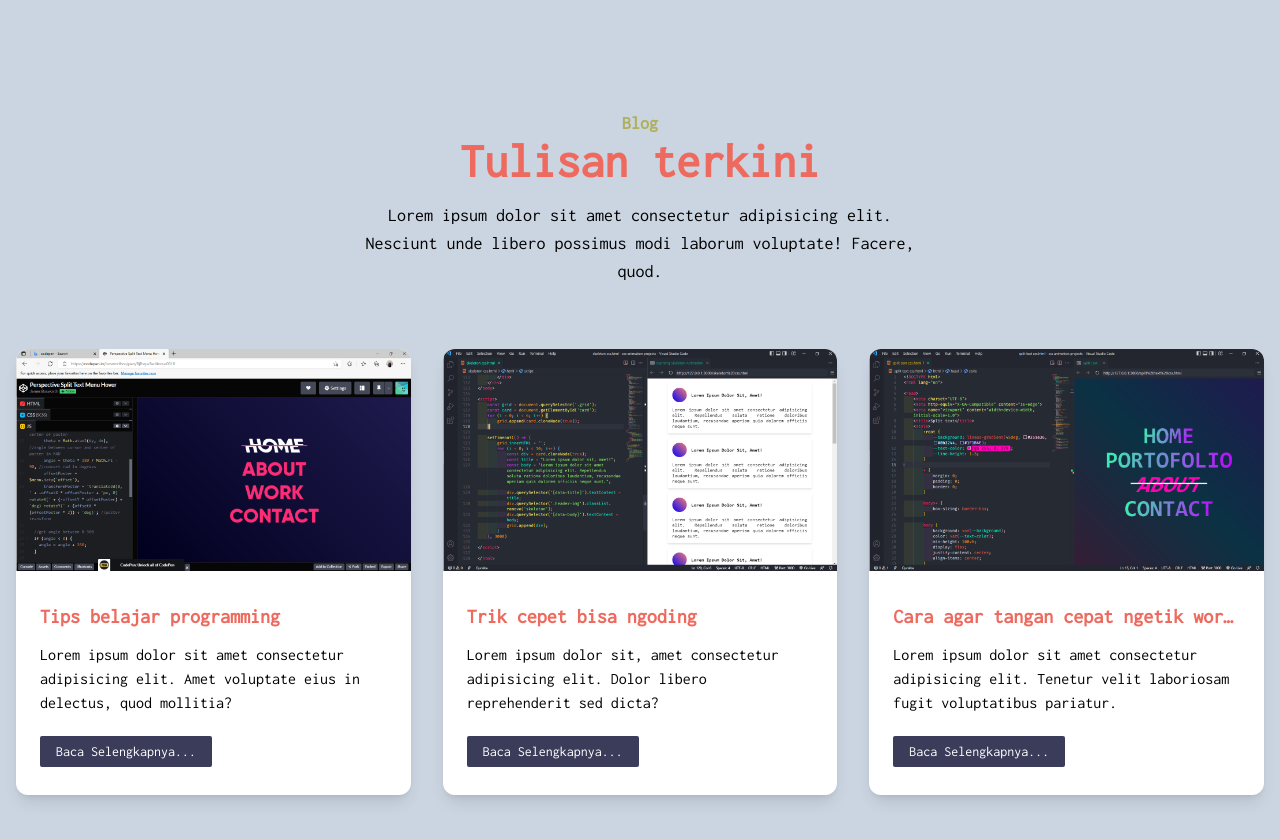
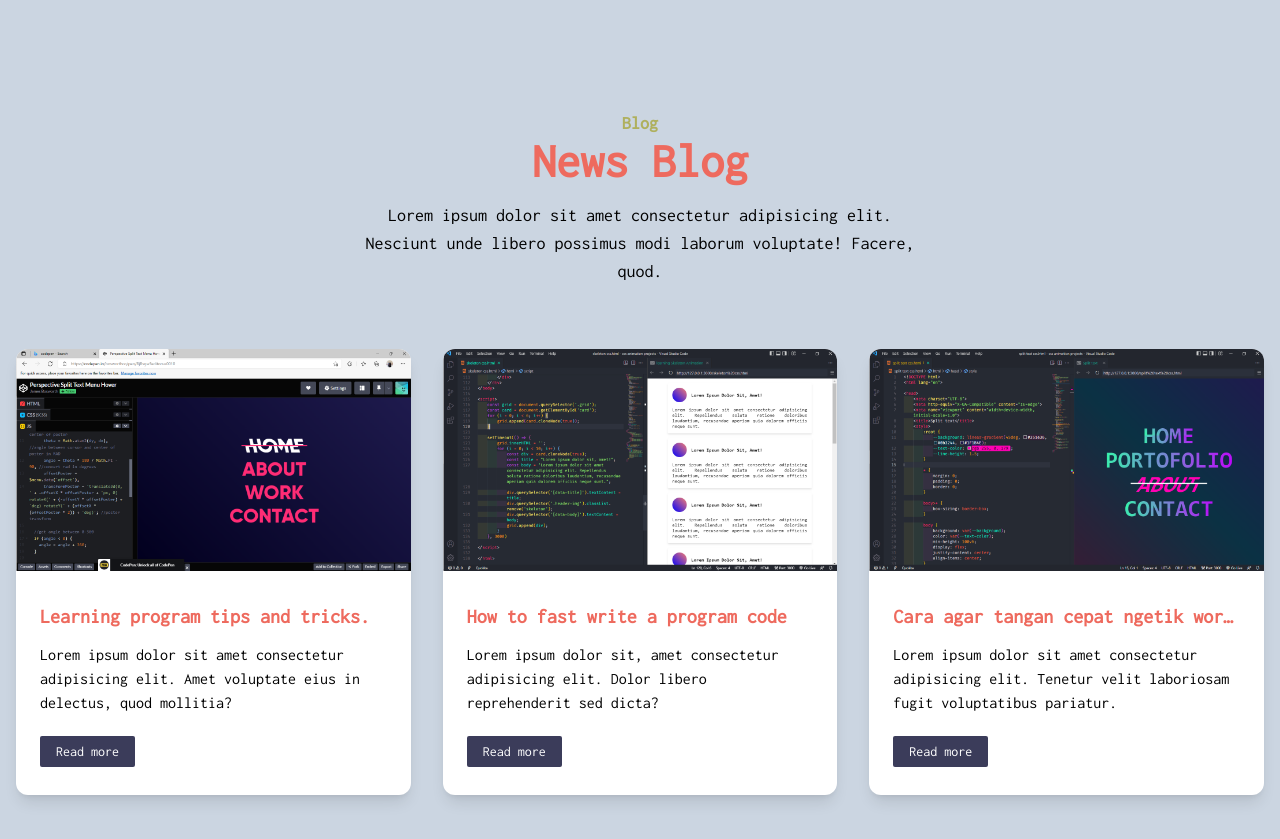
Before and after one commit to AamHermansyah/myPortfolioWebsite, a plain HTML site: page index.html in a window 1280 px wide. Shown: the part 2780-3619 px from the top of the page. Drawn offline with Linux system fonts and the light colour scheme.

Commit message:
Update index.html

```diff
--- a/index.html
+++ b/index.html
@@ -182,7 +182,7 @@
             <div class="w-full px-4">
                 <div class="max-w-xl mx-auto text-center mb-16">
                     <h4 class="font-semibold text-lg text-primary-txt">Portfolio</h4>
-                    <h2 class="font-bold text-secondary-txt text-3xl mb-4 md:text-5xl">Project terbaru</h2>
+                    <h2 class="font-bold text-secondary-txt text-3xl mb-4 md:text-5xl">News Projects</h2>
                     <p class="font-medium text-third-txt md:text-lg">Lorem ipsum dolor sit amet consectetur adipisicing
                         elit. Nemo,
                         minus? Eligendi atque velit
@@ -264,7 +264,7 @@
             <div class="w-full px-4">
                 <div class="max-w-xl mx-auto text-center mb-16">
                     <h4 class="font-semibold text-lg text-secondary-txt">Blog</h4>
-                    <h2 class="font-bold text-primary-txt text-3xl mb-4 md:text-5xl">Tulisan terkini</h2>
+                    <h2 class="font-bold text-primary-txt text-3xl mb-4 md:text-5xl">News Blog</h2>
                     <p class="font-medium md:text-lg">Lorem ipsum dolor sit amet consectetur adipisicing
                         elit. Nesciunt unde libero possimus modi laborum voluptate! Facere, quod.</p>
                 </div>
@@ -277,14 +277,12 @@
                         <div class="py-8 px-6">
                             <h3>
                                 <a href="#"
-                                    class="block mb-3 font-semibold text-xl text-primary-txt truncate hover:text-primary-bg">Tips
-                                    belajar programming</a>
+                                    class="block mb-3 font-semibold text-xl text-primary-txt truncate hover:text-primary-bg">Learning program tips and tricks.</a>
                             </h3>
                             <p class="font-medium text-base mb-6">Lorem ipsum dolor sit amet consectetur adipisicing
                                 elit. Amet voluptate eius in delectus, quod mollitia?</p>
                             <a href="#"
-                                class="font-medium text-sm text-white bg-primary-bg py-2 px-4 rounded-sm hover:opacity-80">Baca
-                                Selengkapnya...</a>
+                                class="font-medium text-sm text-white bg-primary-bg py-2 px-4 rounded-sm hover:opacity-80">Read more</a>
                         </div>
                     </div>
                 </div>
@@ -295,14 +293,12 @@
                         <div class="py-8 px-6">
                             <h3>
                                 <a href="#"
-                                    class="block mb-3 font-semibold text-xl text-primary-txt truncate hover:text-primary-bg">Trik
-                                    cepet bisa ngoding</a>
+                                    class="block mb-3 font-semibold text-xl text-primary-txt truncate hover:text-primary-bg">How to fast write a program code</a>
                             </h3>
                             <p class="font-medium text-base mb-6">Lorem ipsum dolor sit, amet consectetur adipisicing
                                 elit. Dolor libero reprehenderit sed dicta?</p>
                             <a href="#"
-                                class="font-medium text-sm text-white bg-primary-bg py-2 px-4 rounded-sm hover:opacity-80">Baca
-                                Selengkapnya...</a>
+                                class="font-medium text-sm text-white bg-primary-bg py-2 px-4 rounded-sm hover:opacity-80">Read more</a>
                         </div>
                     </div>
                 </div>
@@ -319,8 +315,7 @@
                             <p class="font-medium text-base mb-6">Lorem ipsum dolor sit amet consectetur adipisicing
                                 elit. Tenetur velit laboriosam fugit voluptatibus pariatur.</p>
                             <a href="#"
-                                class="font-medium text-sm text-white bg-primary-bg py-2 px-4 rounded-sm hover:opacity-80">Baca
-                                Selengkapnya...</a>
+                                class="font-medium text-sm text-white bg-primary-bg py-2 px-4 rounded-sm hover:opacity-80">Read more</a>
                         </div>
                     </div>
                 </div>
```
